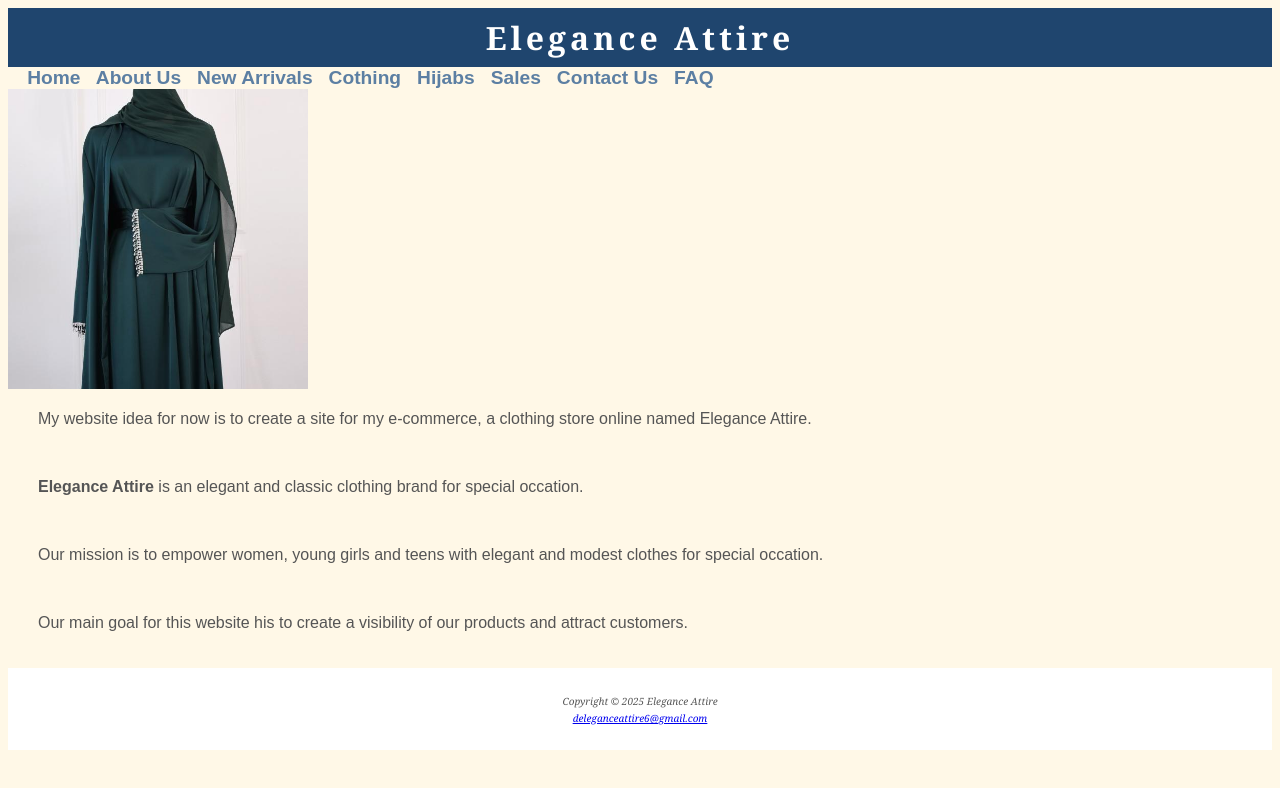
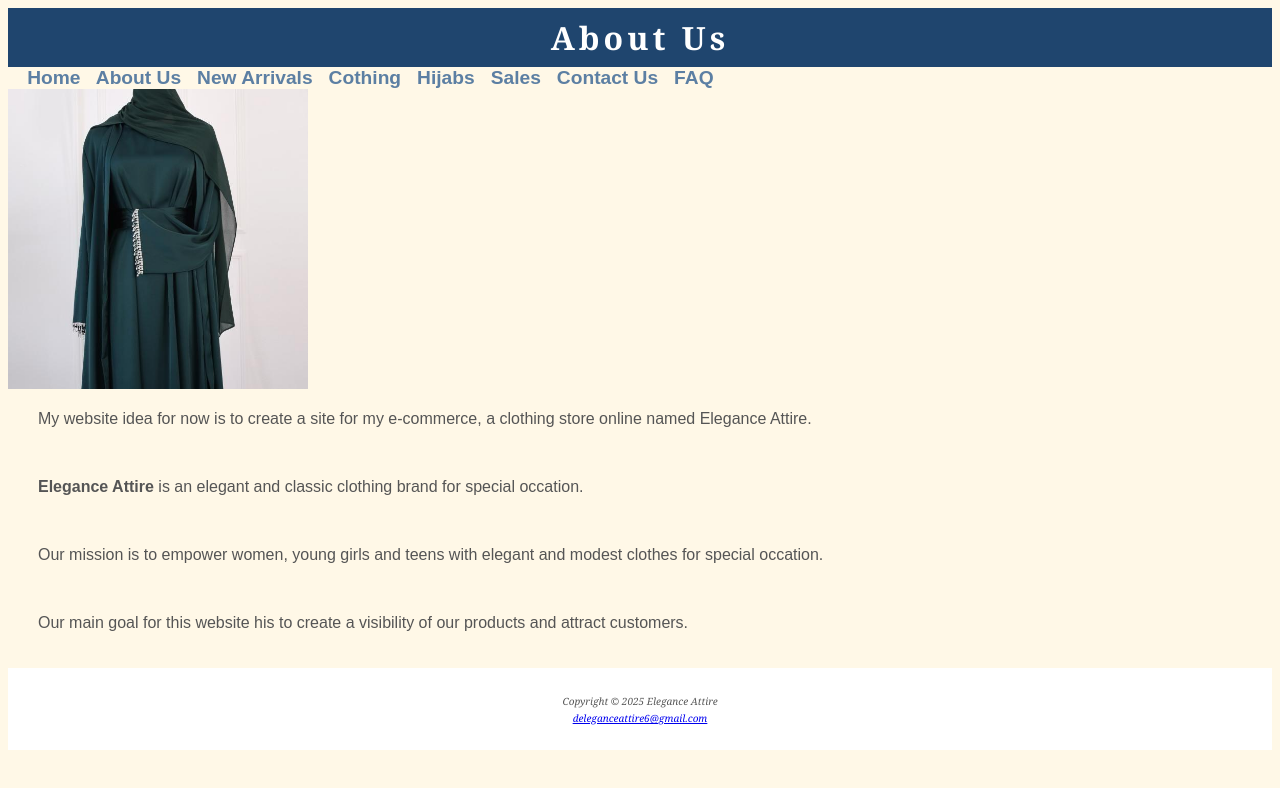
Before and after one commit to kbalde15/Elegance-Attire, a plain HTML site: page AboutUs.html in a window 1280 px wide. Drawn offline with Linux system fonts and the light colour scheme.

Commit message:
Update AboutUs.html

```diff
--- a/AboutUs.html
+++ b/AboutUs.html
@@ -6,7 +6,7 @@
 <link href="Elegance.css" rel="stylesheet">
 </head>
 <body>
-<header><h1>Elegance Attire</h1></header>
+<header><h1>About Us</h1></header>
 <nav>
 <b>
 <a href="index.html">Home</a>&nbsp;&nbsp;
```
